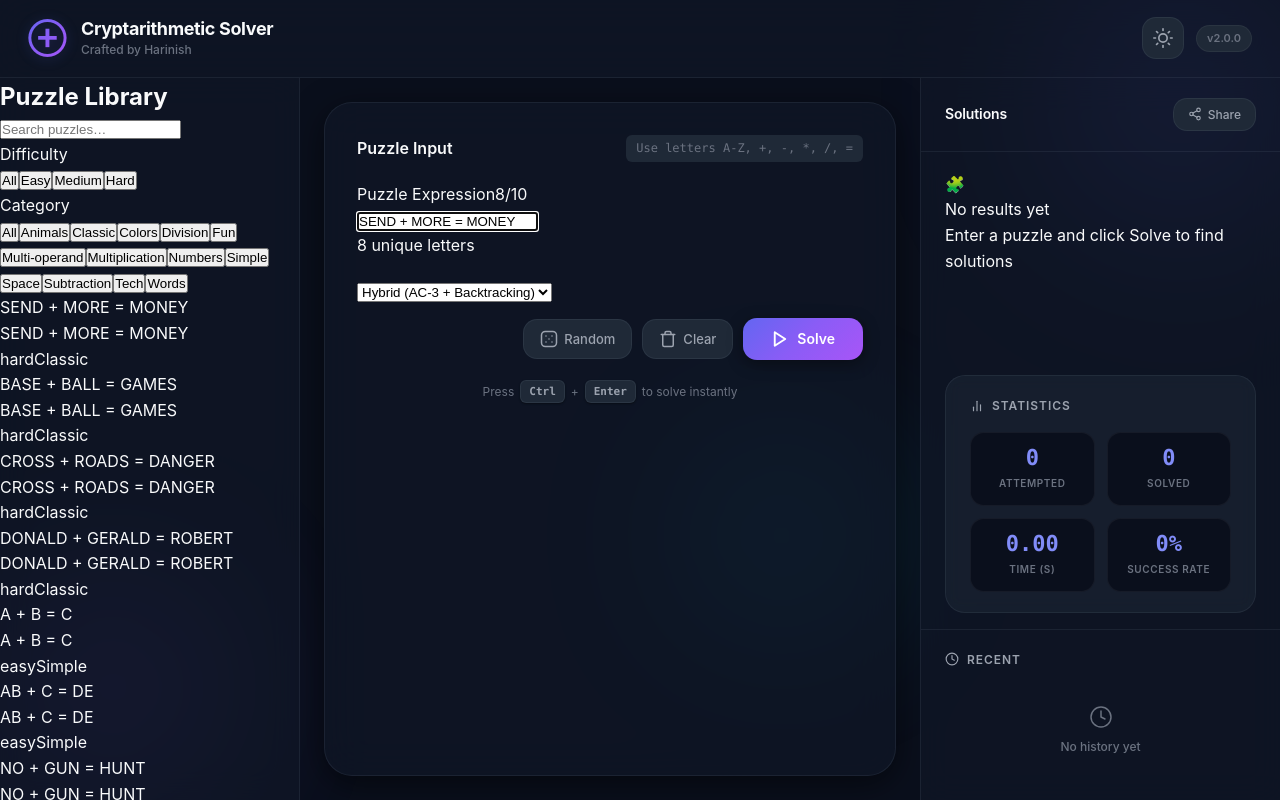
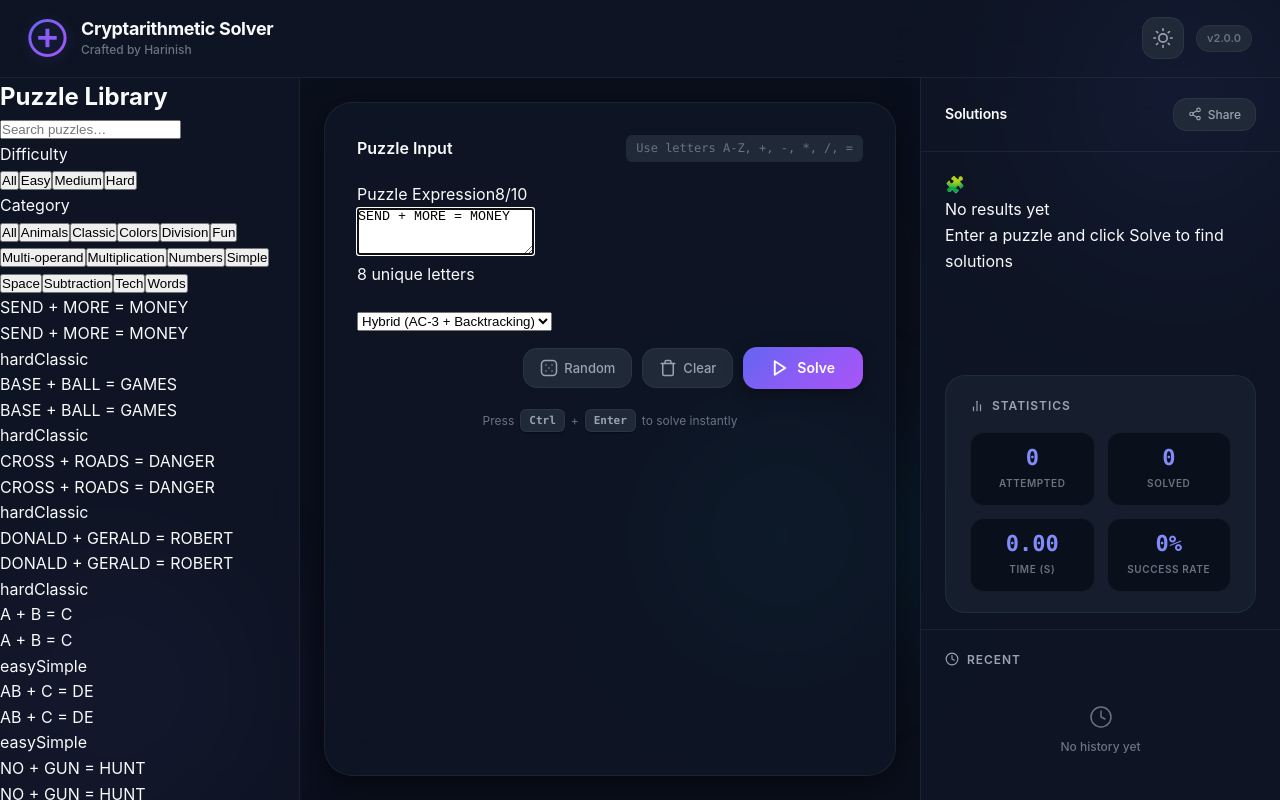
Before and after one commit to harinish45/cryptarithmetic-solver, a React (Vite) app in the folder packages/electron-app/: page / in a window 1280 px wide. Built offline with nearby package versions, Linux system fonts and the light colour scheme.

Commit message:
chore: update PuzzleEditor to use textarea and accept forwardRef for better multi-line support and focus control

```diff
--- a/packages/electron-app/src/renderer/components/PuzzleEditor.tsx
+++ b/packages/electron-app/src/renderer/components/PuzzleEditor.tsx
@@ -2,7 +2,7 @@
 // PuzzleEditor — Monospace input with validation
 // ============================================================
 
-import React, { useRef, useMemo, useCallback } from 'react';
+import React, { useRef, useMemo, useCallback, forwardRef } from 'react';
 
 interface PuzzleEditorProps {
     expression: string;
@@ -10,16 +10,15 @@ interface PuzzleEditorProps {
     onSolve: () => void;
 }
 
-export function PuzzleEditor({ expression, onChange, onSolve }: PuzzleEditorProps) {
-    const inputRef = useRef<HTMLInputElement>(null);
-
+export const PuzzleEditor = forwardRef<HTMLTextAreaElement, PuzzleEditorProps>(
+    ({ expression, onChange, onSolve }, ref) => {
         const validation = useMemo(() => {
             const trimmed = expression.trim().toUpperCase();
             if (!trimmed) return { valid: false, message: '', uniqueCount: 0 };
 
             // Check for valid characters
             if (/[^A-Z +\-*/=]/.test(trimmed)) {
-            return { valid: false, message: 'Only letters, operators (+−×÷), and = are allowed', uniqueCount: 0 };
+                return { valid: false, message: 'Only letters, operators (+, -, *, /), and = are allowed', uniqueCount: 0 };
             }
 
             // Check for = sign
@@ -49,12 +48,13 @@ export function PuzzleEditor({ expression, onChange, onSolve }: PuzzleEditorProp
             return { valid: true, message: `${uniqueCount} unique letters`, uniqueCount };
         }, [expression]);
 
-    const handleChange = useCallback((e: React.ChangeEvent<HTMLInputElement>) => {
+        const handleChange = useCallback((e: React.ChangeEvent<HTMLTextAreaElement>) => {
             onChange(e.target.value.toUpperCase());
         }, [onChange]);
 
         const handleKeyDown = useCallback((e: React.KeyboardEvent) => {
-        if (e.key === 'Enter' && validation.valid) {
+            if (e.key === 'Enter' && !e.shiftKey && validation.valid) {
+                e.preventDefault();
                 onSolve();
             }
         }, [validation.valid, onSolve]);
@@ -83,11 +83,10 @@ export function PuzzleEditor({ expression, onChange, onSolve }: PuzzleEditorProp
                         </span>
                     )}
                 </div>
-            <input
-                ref={inputRef}
+                <textarea
+                    ref={ref}
                     id="puzzle-input"
                     className={`puzzle-input ${inputClass}`}
-                type="text"
                     value={expression}
                     onChange={handleChange}
                     onKeyDown={handleKeyDown}
@@ -95,10 +94,14 @@ export function PuzzleEditor({ expression, onChange, onSolve }: PuzzleEditorProp
                     autoFocus
                     spellCheck={false}
                     autoComplete="off"
+                    rows={3}
                 />
                 <div className={`validation-msg ${expression.trim() ? 'visible' : ''} ${validation.valid ? 'success' : 'error'}`}>
-                {validation.message}
+                    {validation.message || 'Enter a cryptarithmetic puzzle to solve'}
                 </div>
             </div>
         );
     }
+);
+
+PuzzleEditor.displayName = 'PuzzleEditor';
```
Lines whose indentation alone changed are shown as unchanged.
